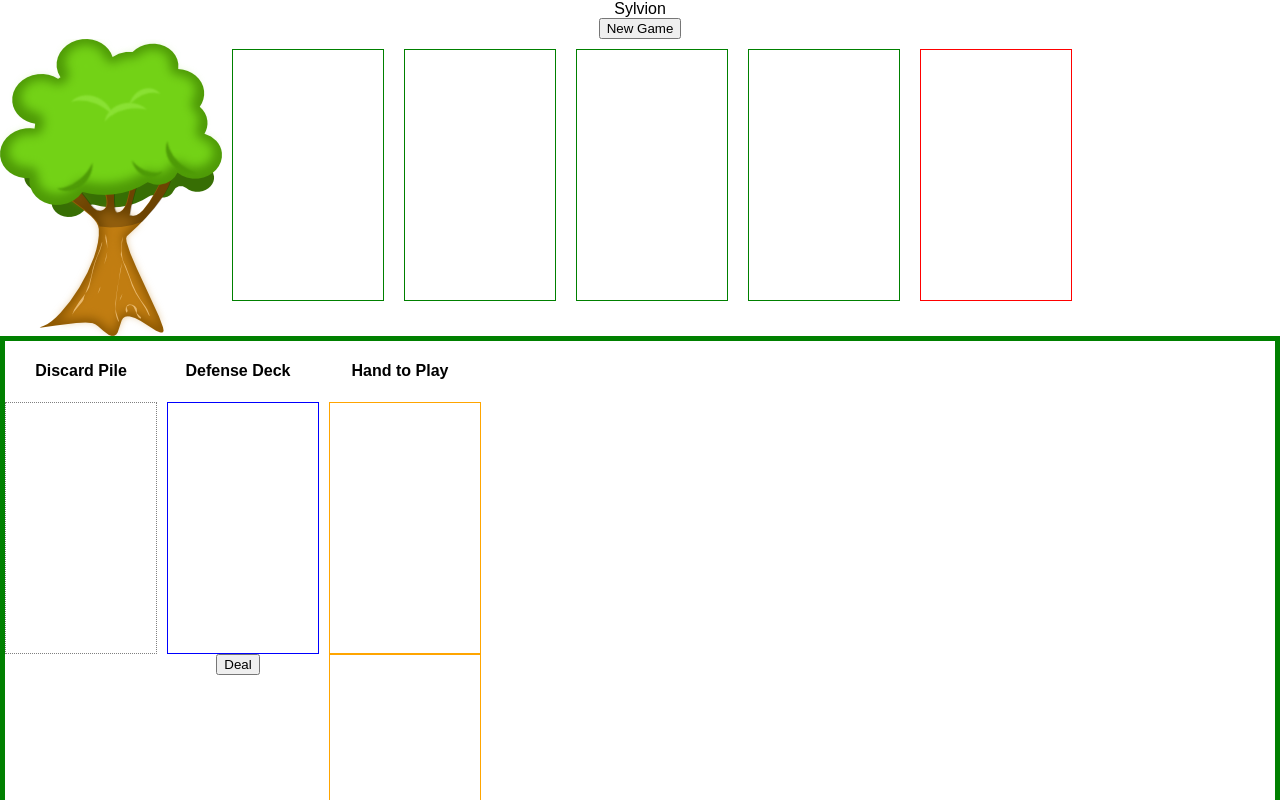
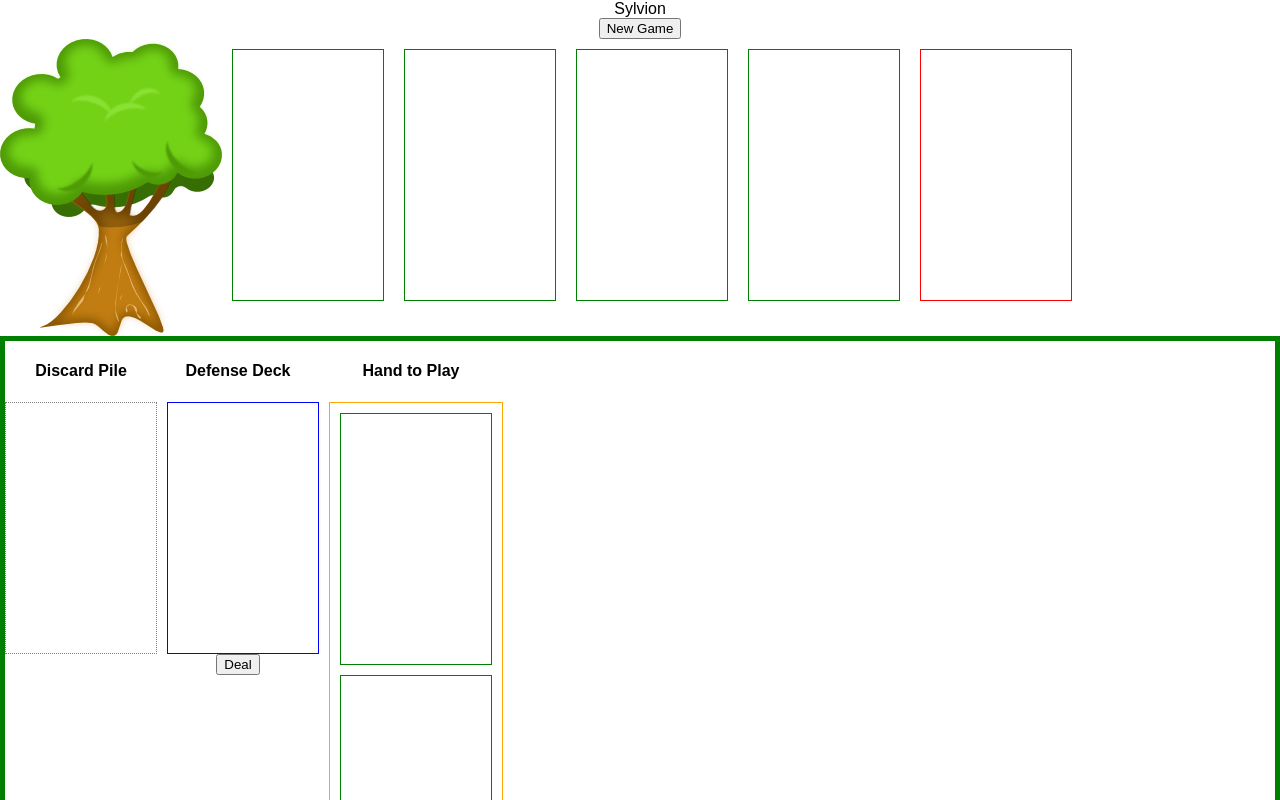
Before and after one commit to Smahima/sylvionHackathon, a React (Create React App) app: page / in a window 1280 px wide. Shown: the top 800 px of the page. Built offline with nearby package versions, Linux system fonts and the light colour scheme.

Commit message:
hand cards

```diff
--- a/src/components/Deal.js
+++ b/src/components/Deal.js
@@ -4,6 +4,7 @@ import "../styles/App.css";
 export default class Deal extends Component {
   render() {
     return (
+
       <div className="defense">
         <div className="card-block">
           <h4 className="card-title">Discard Pile</h4>
@@ -16,11 +17,16 @@ export default class Deal extends Component {
         </div>
         <div className="card-block">
           <h4 className="card-title">Hand to Play</h4>
-          <div className="play" />
-          <div className="play" />
+          <div className="play">
+            <div className="hand"> </div>
+            <div className="hand"> </div>
+          </div>
+
           <button className="plant">Plant</button>
         </div>
       </div>
+
+
     );
   }
 }
--- a/src/styles/App.css
+++ b/src/styles/App.css
@@ -67,11 +67,19 @@
   }
 
   .play {
+    disply: flex;
+    border: 1px solid orange;
+    margin-left: 10px;
+
+  }
+  .hand{
     height: 250px;
     width: 150px;
-    border: 1px solid orange;
-    margin-left: 10px;
+    border: 1px solid green;
+    flex-wrap: wrap;
+    margin: 10px;
   }
+
 
 
 @keyframes App-logo-spin {
```
